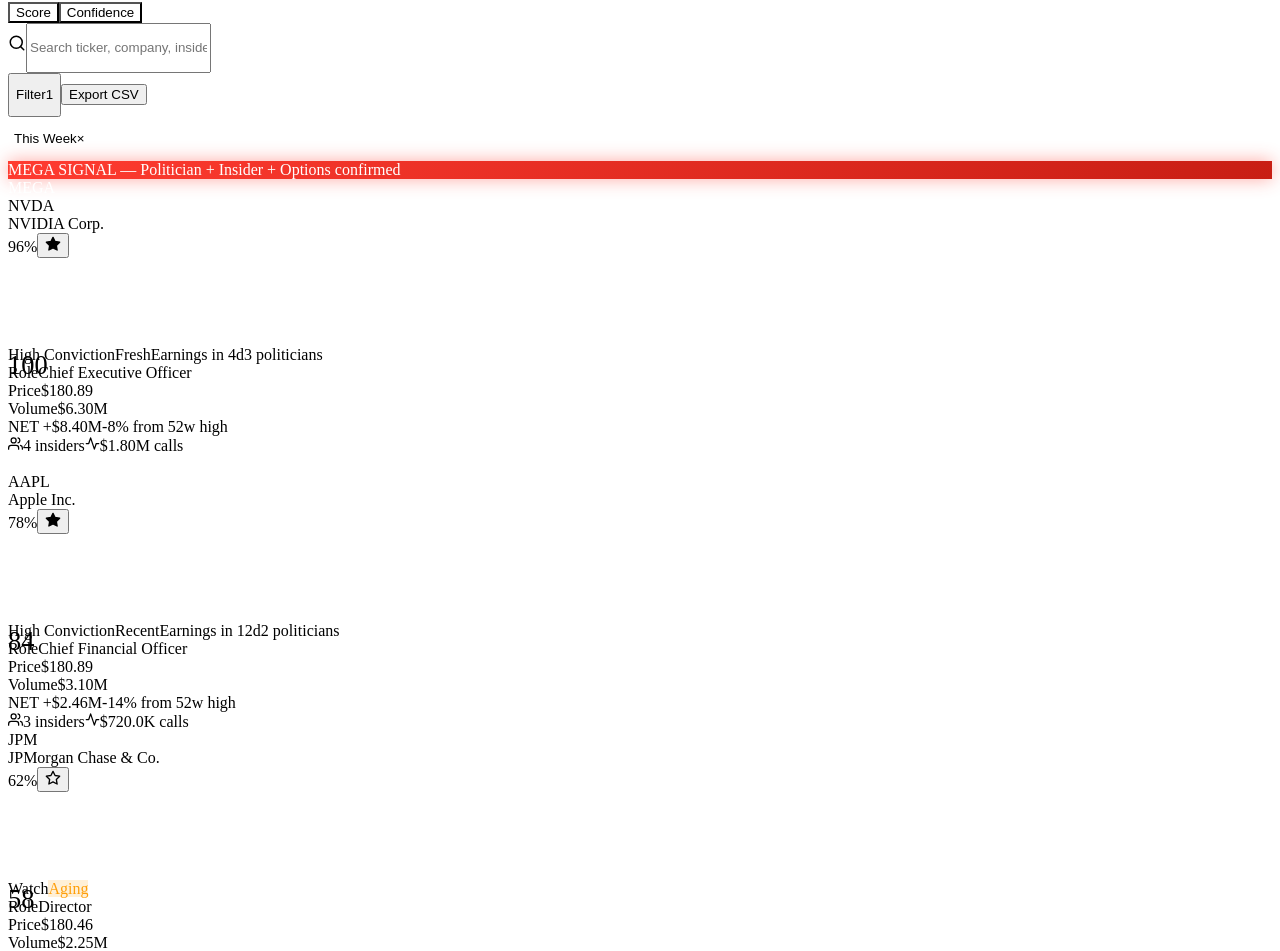
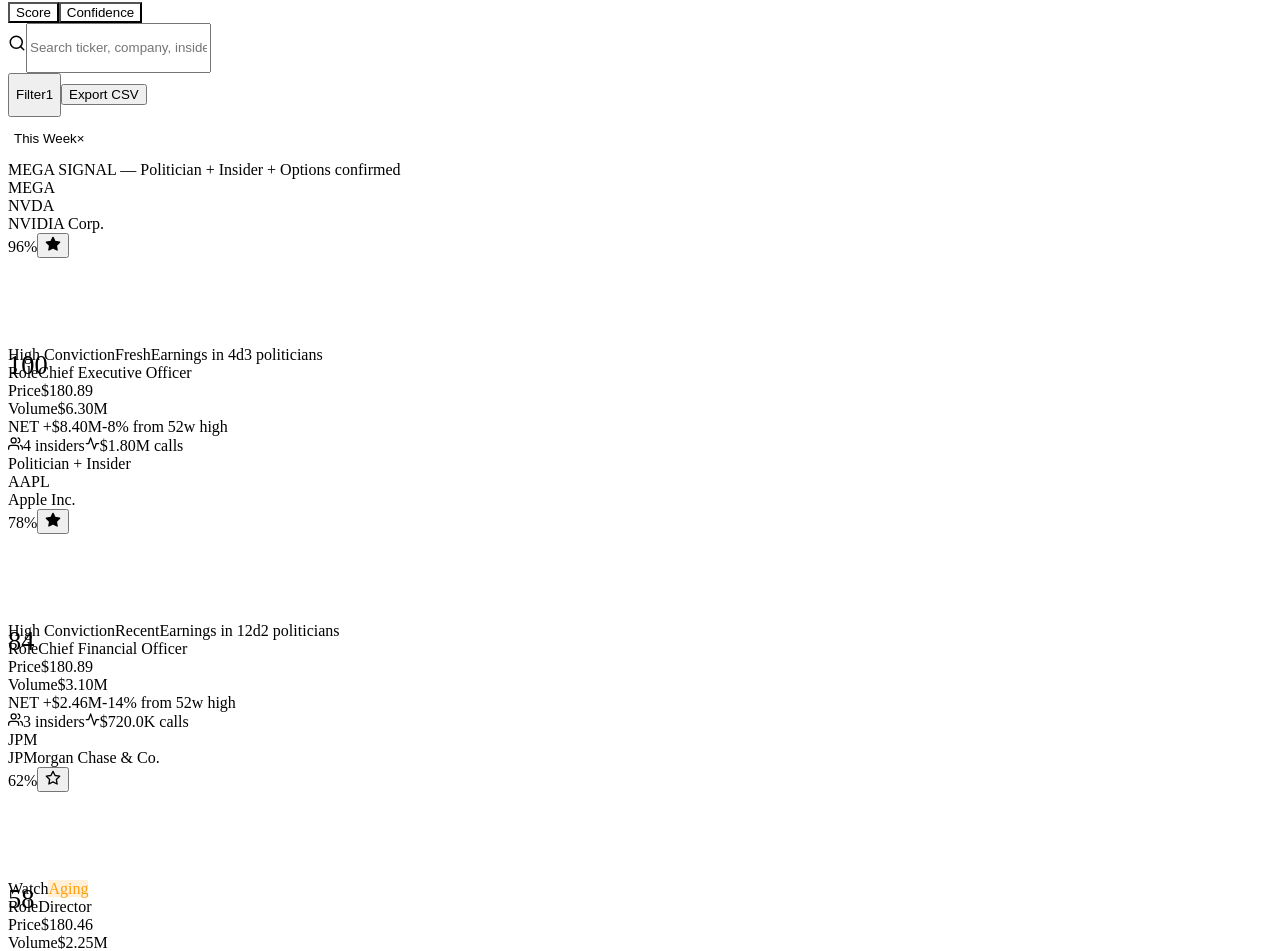
Before and after one commit to RoglMarcel/insider-whale-web, a React (Vite) app: page / in a window 1280 px wide. Shown: the part 878-1829 px from the top of the page. Built offline with nearby package versions, Linux system fonts and the light colour scheme; the HTML template or start-up script is replaced by a standard one.

Commit message:
Complete neutral alert styling and exercise modal, search and portfolio controls

```diff
--- a/src/components/Portfolio/PortfolioView.tsx
+++ b/src/components/Portfolio/PortfolioView.tsx
@@ -306,7 +306,7 @@
 
           {/* Desktop can run the simulation; the hosted build reads a published
               result and must not offer buttons that cannot do anything. */}
-          {!meta.readOnly && (
+          {!isWeb && !meta.readOnly && (
             <div className="flex shrink-0 flex-wrap gap-2">
               <button className="btn btn-primary" onClick={() => void run('sync')} disabled={busy !== null}>
                 <RefreshIcon size={15} className={busy === 'sync' ? 'animate-spin' : ''} />
@@ -335,7 +335,7 @@
 
       {/* ── Chart ── */}
       <GlassCard className="portfolio-chart">
-        <div className="mb-3 flex flex-wrap items-center justify-between gap-2">
+        {chartData.length >= 2 && <div className="mb-3 flex flex-wrap items-center justify-between gap-2">
           <Toggle
             options={rangeOptions}
             value={effectiveRange}
@@ -370,7 +370,7 @@
               }}
             />
           </div>
-        </div>
+        </div>}
 
         <div className="portfolio-chart-canvas">
           {loading ? (
@@ -449,7 +449,7 @@
         config={config}
         meta={meta}
         busy={busy === 'config'}
-        onApplyConfig={variant === 'overlay' ? (partial) => void applyConfig(partial) : undefined}
+        onApplyConfig={!isWeb && variant === 'overlay' ? (partial) => void applyConfig(partial) : undefined}
       />
 
       {/* ── Data quality — visible, never swallowed ── */}
@@ -457,7 +457,7 @@
         <div className="flex flex-wrap items-baseline gap-x-2 gap-y-1 text-xs">
           <span className="font-semibold uppercase tracking-wide text-secondary">{t('pf.quality.title')}</span>
           <span className="text-secondary">
-            {quality.length ? quality.join(' · ') : t('pf.quality.clean')}
+            {meta.available ? (quality.length ? quality.join(' · ') : t('pf.quality.clean')) : t('ui.noPortfolioHint')}
             {meta.untradableTickers.length > 0 && (
               <> · {t('pf.quality.untradable', { tickers: meta.untradableTickers.join(', ') })}</>
             )}
--- a/src/components/UI/PoliticianBadges.tsx
+++ b/src/components/UI/PoliticianBadges.tsx
@@ -36,7 +36,7 @@
   return (
     <span
       className={`badge ${tier === 'MEGA_SIGNAL' ? 'mega-signal-banner' : ''} ${className}`}
-      style={{ color: '#fff', background: s.bg, border: 'none' }}
+      style={{ color: s.bg, background: 'var(--bg-glass-hover)', border: `1px solid color-mix(in srgb, ${s.border} 35%, var(--border-glass))` }}
       title={t(s.title)}
     >
       {t(s.label)}
@@ -51,10 +51,10 @@
     <div
       className={`mega-signal-banner flex w-full items-center justify-center gap-2 rounded-xl px-4 py-2 text-center text-xs font-extrabold uppercase tracking-wide ${className}`}
       style={{
-        color: '#fff',
-        background: 'linear-gradient(135deg, #ff3b30 0%, #c81e14 100%)',
+        color: 'var(--accent-red)',
+        background: 'var(--bg-glass)',
         border: '1px solid color-mix(in srgb, var(--accent-red) 60%, #fff 0%)',
-        boxShadow: '0 0 18px rgba(255, 59, 48, 0.45)',
+        boxShadow: 'none',
       }}
       title={t('badge.megaBannerTitle')}
     >
```
Also changed, not shown: tests/ui/web-ui.cjs (+21 -7 lines).
